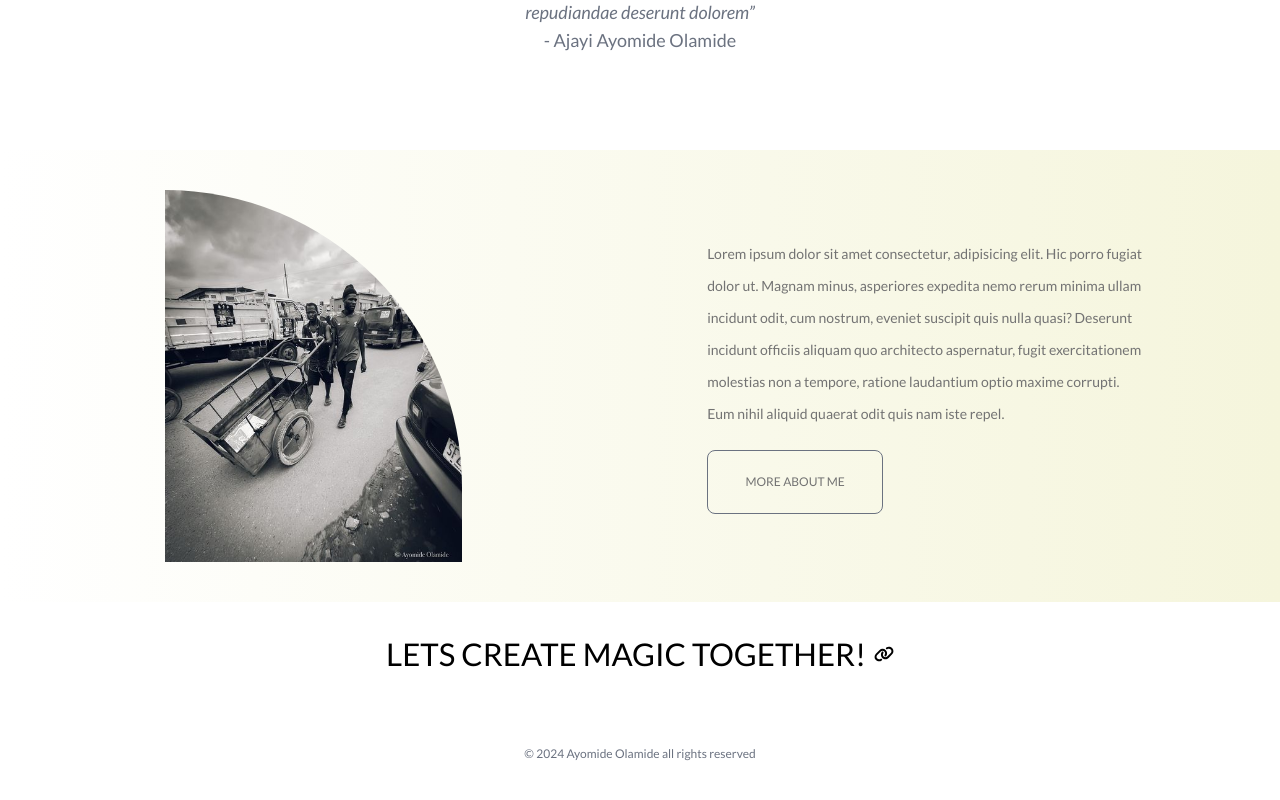
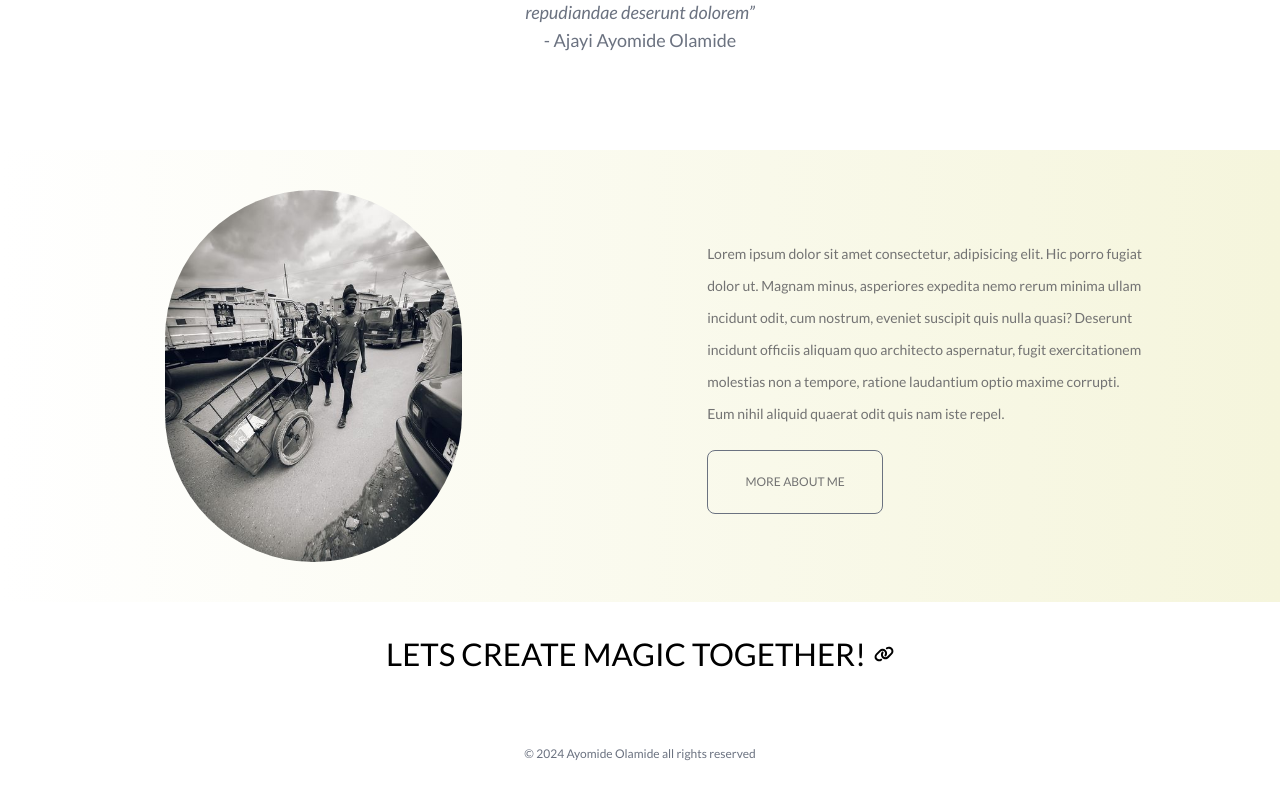
Before and after one commit to Deyjuwon/ayomideolamide, a React (Vite) app: page / in a window 1280 px wide. Shown: the part 1758-2558 px from the top of the page. Built offline with nearby package versions, Linux system fonts and the light colour scheme; a web font is replaced by a local one.

Commit message:
home fix

```diff
--- a/src/pages/Home.jsx
+++ b/src/pages/Home.jsx
@@ -72,7 +72,7 @@ const Home = () => {
 
       <section className='flex flex-col gap-6 lg:flex-row items-center justify-center py-10 bg-gradient-to-b md:bg-gradient-to-r from-white to-yellow1 text-darkBlack'>
         <div className='lg:w-1/2 w-full px-4 flex justify-center items-center'>
-          <img src={aa8} alt="Nature" className='rounded-tr-full w-1/2' data-aos='zoom-in' />
+          <img src={aa8} alt="Nature" className='rounded-full w-1/2' data-aos='zoom-in' />
         </div>
         <div className='lg:w-1/2 w-full flex flex-col gap-5 px-4 md:px-14' data-aos='zoom-in'>
           <p className='lg:text-sm text-sm lg:pr-20 lg:leading-8 leading-6'>
```
